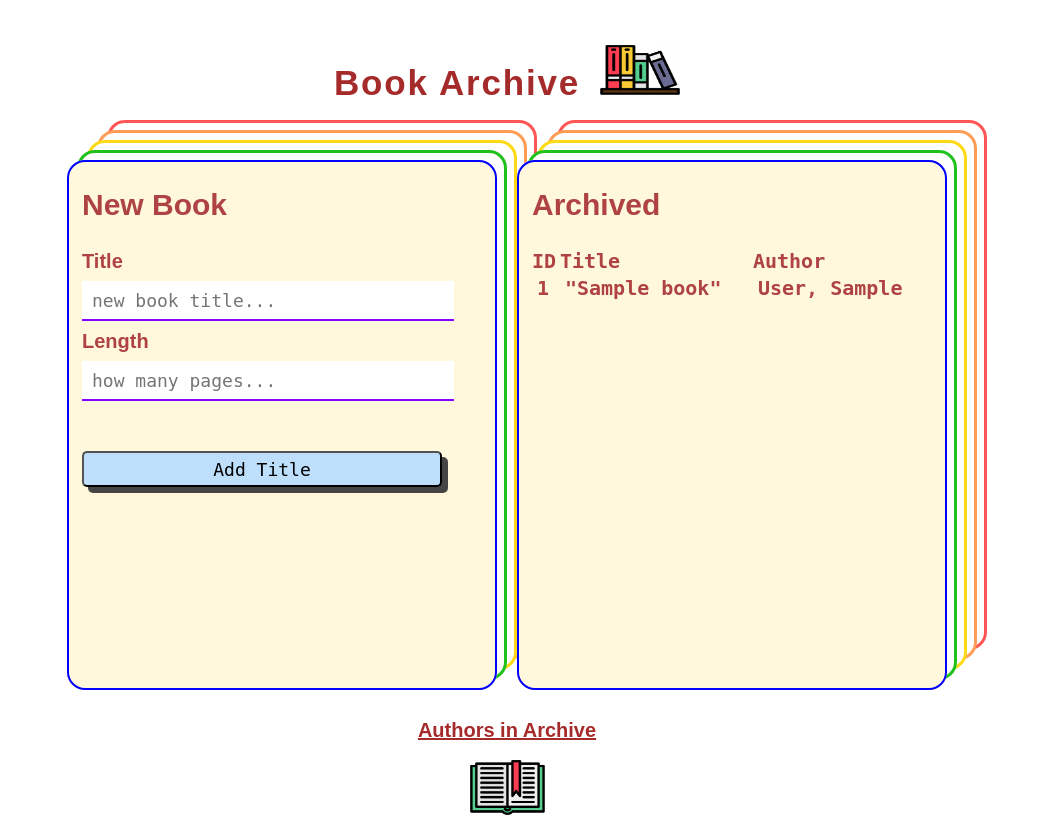
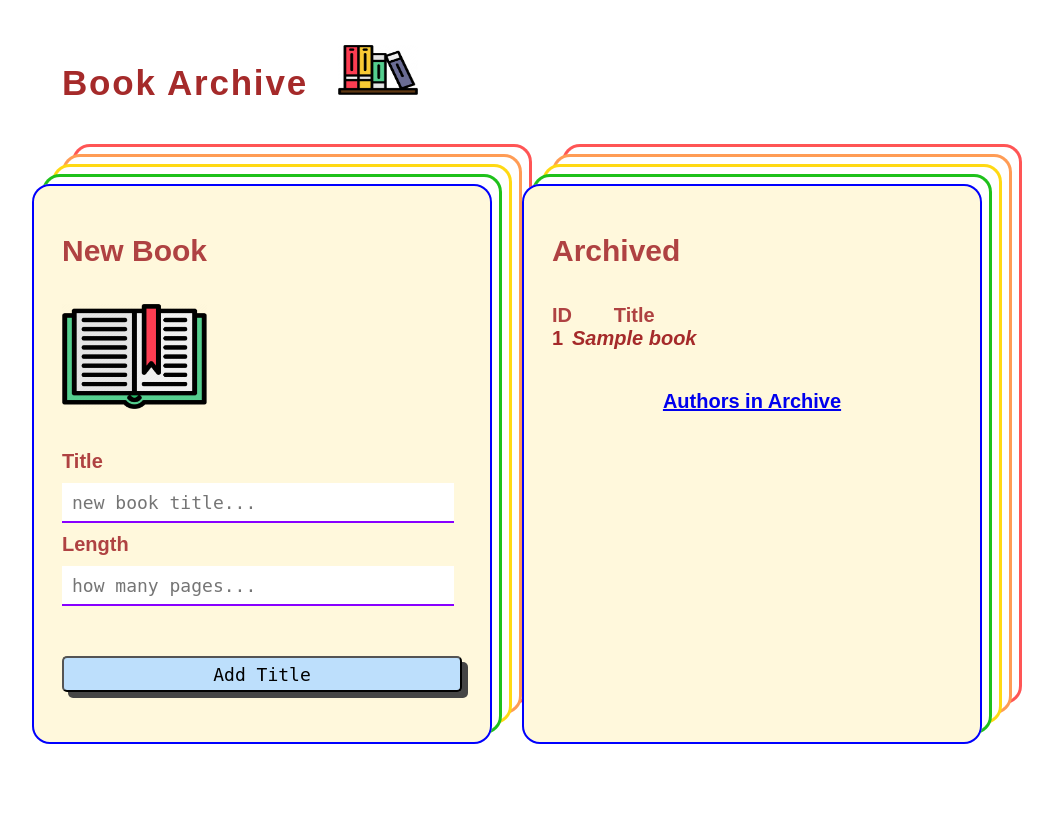
Before and after one commit to gabbe-grodin/books-one-to-many-assignment, a Flask app: template flask_app/templates/index.html in a window 1280 px wide. Shown: the whole page, without its empty margins (133-1186 px from the left). After the commit the page ends 744 px from the top, so only its background shows below. Run offline with Flask 3, Linux system fonts and the light colour scheme; the template is opened without the code that fills it: most values are stand-ins (such as "Sample title", 1, 10 or a date in 2020); some web fonts are replaced.

Commit message:
added create book functionality and styling

```diff
--- a/flask_app/static/css/style.css
+++ b/flask_app/static/css/style.css
@@ -24,7 +24,7 @@ time, mark, audio, video {
 	border: 0;
 	font-size: 100%;
 	font: inherit;
-	vertical-align: baseline;
+	/* vertical-align: baseline; */
 }
 /* HTML5 display-role reset for older browsers */
 article, aside, details, figcaption, figure,
@@ -32,7 +32,7 @@ footer, header, hgroup, menu, nav, section {
 	display: block;
 }
 body {
-	line-height: 1;
+	/* line-height: 1; */
 }
 ol, ul {
 	list-style: none;
@@ -99,13 +99,14 @@ body {
 main {
   margin: 0px auto;
   justify-content: center;
-  padding: 15px;
+  /* padding: 15px; */
   /* height: 800px; */
   /* background-color: rgb(255, 0, 0); */
 }
 
 .container {
   width: 900px;
+  justify-content: flex-start;
 }
 
 .flx {
@@ -132,6 +133,10 @@ main {
   gap: 3rem;
 }
 
+.gap-4 {
+  gap: 4rem;
+}
+
 .mt {
   margin-top: 20px;
 }
@@ -154,7 +159,7 @@ main {
 }
 
 .w-100 {
-  width: 90%;
+  width: 100%;
 }
 
 .hidden {
@@ -175,8 +180,8 @@ main {
 }
 
 #book-img {
-  width: 75px;
-  height: 55px;
+  width: 145px;
+  height: 105px;
 }
 
 /*******************************************/
@@ -186,19 +191,18 @@ main {
 .card {
   background-color: cornsilk;
   color: rgb(175, 66, 66);
-  min-height: 500px;
-  width: 500px;
-  padding: 15px;
+  /* min-height: 600px;
+  width: 500px; */
+  padding: 30px;
   border-radius: 18px;
-  line-height: 2rem;
-  box-shadow: rgba(0, 0, 0, 0.12) 0px 1px 3px, rgba(0, 0, 0, 0.24) 0px 1px 2px;
-  box-shadow: rgba(240, 46, 170, 0.4) 5px 5px, rgba(240, 46, 170, 0.3) 10px 10px, rgba(240, 46, 170, 0.2) 15px 15px, rgba(240, 46, 170, 0.1) 20px 20px, rgba(240, 46, 170, 0.05) 25px 25px;
+  /* box-shadow: rgba(0, 0, 0, 0.12) 0px 1px 3px, rgba(0, 0, 0, 0.24) 0px 1px 2px;
+  box-shadow: rgba(240, 46, 170, 0.4) 5px 5px, rgba(240, 46, 170, 0.3) 10px 10px, rgba(240, 46, 170, 0.2) 15px 15px, rgba(240, 46, 170, 0.1) 20px 20px, rgba(240, 46, 170, 0.05) 25px 25px; */
   box-shadow: blue 0px 0px 0px 2px inset, rgb(255, 255, 255) 10px -10px 0px -3px, rgb(31, 193, 27) 10px -10px, rgb(255, 255, 255) 20px -20px 0px -3px, rgb(255, 217, 19) 20px -20px, rgb(255, 255, 255) 30px -30px 0px -3px, rgb(255, 156, 85) 30px -30px, rgb(255, 255, 255) 40px -40px 0px -3px, rgb(255, 85, 85) 40px -40px;
   /* box-shadow: rgba(50, 50, 93, 0.25) 0px 50px 100px -20px, rgba(0, 0, 0, 0.3) 0px 30px 60px -30px, rgba(10, 37, 64, 0.35) 0px -2px 6px 0px inset; */
 }
 
 .sm-card {
-  height: 300px;
+  height: 500px;
   width: 400px;
 }
 
@@ -220,7 +224,7 @@ label {
 
 input, .input {
   font-family: monospace;
-  width: 90%;
+  width: 95%;
   height: 36px;
   margin: 10px 0;
   font-size: 18px;
@@ -265,24 +269,41 @@ input, .input {
 
 table {
   width: 100%;
+  max-height: 400px;
+}
+
+table thead, tbody tr {
+  /* border-bottom: 2px solid gray; */
 }
 
 table thead tr th {
-  text-align: left;
-  font-size: 2rem;
+  /* text-align: left; */
+  /* font-size: 2rem; */
+  /* padding-right: 23px; */
 }
 
-table tbody tr td {
-
-  font-size: 2rem;
-  line-height: 120%;
-  padding: 5px;
+table tbody tr {
+  color: brown;
 }
 
 table tbody tr:hover {
   background-color: black;
 }
 
+table tr td {
+  /* padding: 0px;
+  margin: 0px; */
+}
+
+table {
+  /* height: inherit; */
+  display: block;
+  overflow: scroll;
+
+}
+.title {
+  font-style: italic;
+}
 /*******************************************/
 /*! MY BUTTONS
 /*******************************************/
@@ -321,7 +342,7 @@ table tbody tr:hover {
 
 a {
   text-decoration: underline;
-  color: white;
+  /* color: white; */
 }
 
 a:hover {
@@ -336,7 +357,6 @@ header, header a {
   margin: 30px auto;
   padding: 15px;
   color: brown;
-  justify-content: center;
   align-items: baseline;
   /* box-shadow: rgba(240, 46, 170, 0.4) 0px 5px, rgba(240, 46, 170, 0.3) 0px 10px, rgba(240, 46, 170, 0.2) 0px 15px, rgba(240, 46, 170, 0.1) 0px 20px, rgba(240, 46, 170, 0.05) 0px 25px; */
   /* padding: 15px; */
--- a/flask_app/templates/index.html
+++ b/flask_app/templates/index.html
@@ -9,61 +9,65 @@
     @import url('https://fonts.googleapis.com/css2?family=Ysabeau+SC:wght@400;500;600;700;800&display=swap');
   </style>
 </head>
+
 <body>
-  <header class="flx gap-2">
-    <h1>Book Archive</h1>
+  <header class="flx container gap-3">
+    <h1 class="mb ml">Book Archive</h1>
     <img src="./static/resources/images/3563210.png" alt="small, vector graphic of books on a shelf" id="bookshelf-img">
   </header>
-  <main class="flx gap-2">
+  <main class="flx gap-3">
     <div class="card sm-card row">
       <h2 class="mb mt">New Book</h2>
-      <!-- <img src="./static/resources/images/3563199.png" alt="" id="book-img" class="mb"> -->
+      <img src="./static/resources/images/3563199.png" alt="" id="book-img" class="mb">
 
       <form action="/add/book" method="post" class="flx col">
-        <label for="">
+        <label for="title">
           <span>Title</span>
-          <input type="text" name="book_title" id="book_title" placeholder="new book title...">
+          <input type="text" name="title" id="title" placeholder="new book title...">
         </label>
-        <label for="">
+        <label for="pages">
           <span>Length</span>
-          <input type="number" name="book_length" id="pages" placeholder="how many pages...">
+          <input type="number" name="pages" id="pages" placeholder="how many pages..." value="pages">
         </label>
-        <div class="flx row gap-3 mt vert-cent">
-          <button type="submit" class="btn w-100 mt">Add Title</button>
-
+        <div class="flx col gap-3 mt vert-cent">
+          <button type="submit" class="btn w-100 mt mb">Add Title</button>
         </div>
       </form>
 
     </div>
-    <div class="card sm-card row">
+    <div class="card sm-card">
       <h2 class="mb mt">Archived</h2>
-      <table class="font-mono">
+
+      <table>
         <thead>
           <tr>
             <th>ID</th>
             <th>Title</th>
-            <th>Author</th>
           </tr>
         </thead>
         <tbody>
-          {% for row in db %}
+          {% for book in book_list %}
           <tr>
-            <td>{{ books.id }}</td>
-            <td>"{{ books.title }}"</td>
-            <td>{{ authors.last_name }}, {{ authors.first_name }}</td>
+            <td>{{ book.id }}</td>
+            <td class="title">{{ book.title }}</td>
           </tr>
           {% endfor %}
+          <tr></tr>
+          <tr></tr>
+          <tr></tr>
         </tbody>
       </table>
+
+      <div class="flx col vert-cent gap-2 mt">
+        <span class="mt">
+          <a href="/authors">Authors in Archive</a>
+        </span>
+      </div>
     </div>
   </main>
+
   <footer>
-    <div class="flx col vert-cent gap-2">
-      <span>
-        <a href="/authors">Authors in Archive</a>
-      </span>
-      <img src="./static/resources/images/3563199.png" alt="small, vector graphic of an open book" id="book-img">
-    </div>
   </footer>
+
 </body>
 </html>
```
Also changed, not shown: flask_app/controllers/authors.py (+4 -6 lines), flask_app/controllers/books.py (+13 -2 lines), flask_app/models/author.py (+13 -0 lines), flask_app/models/book.py (+38 -0 lines), flask_app/templates/authors.html (+13 -16 lines).
